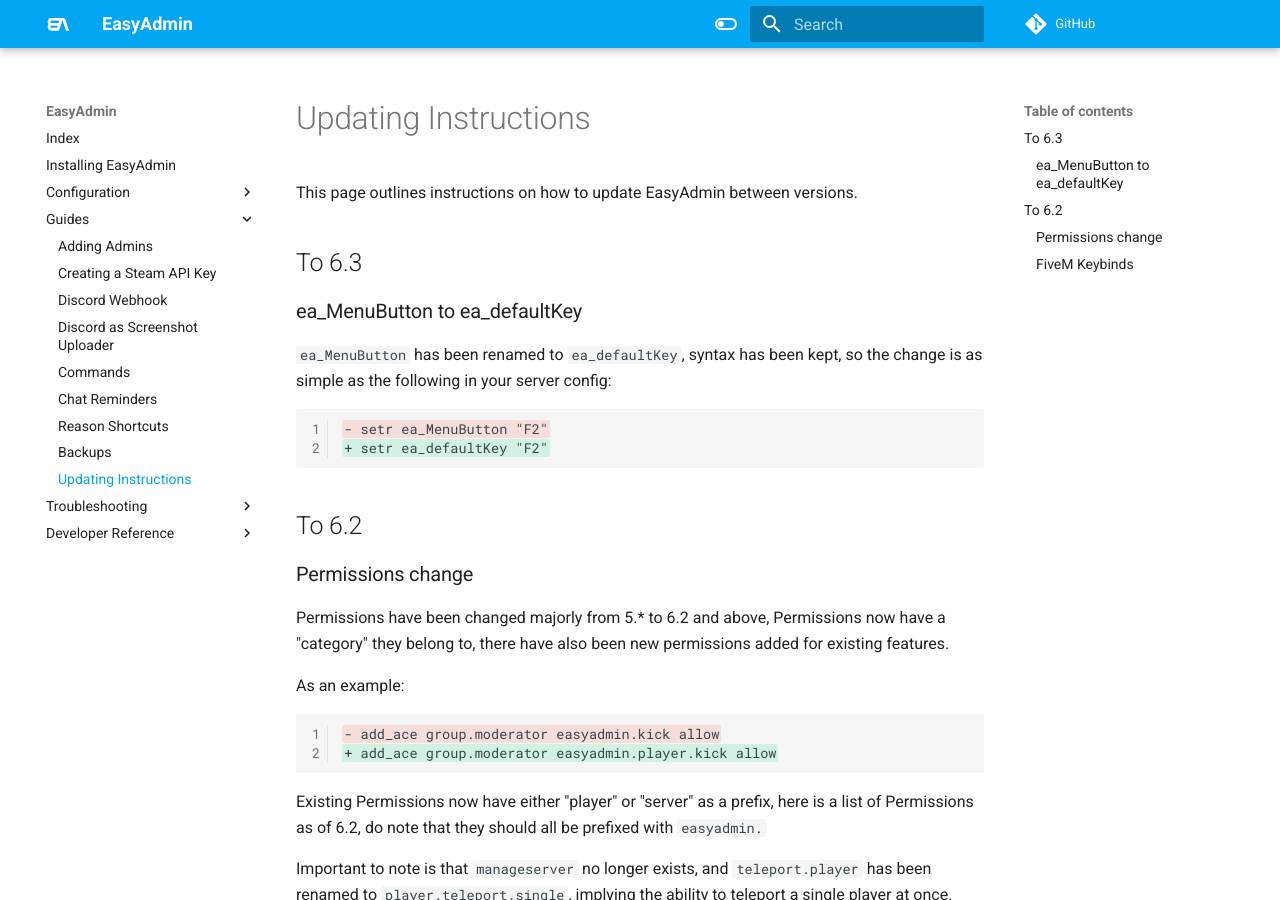
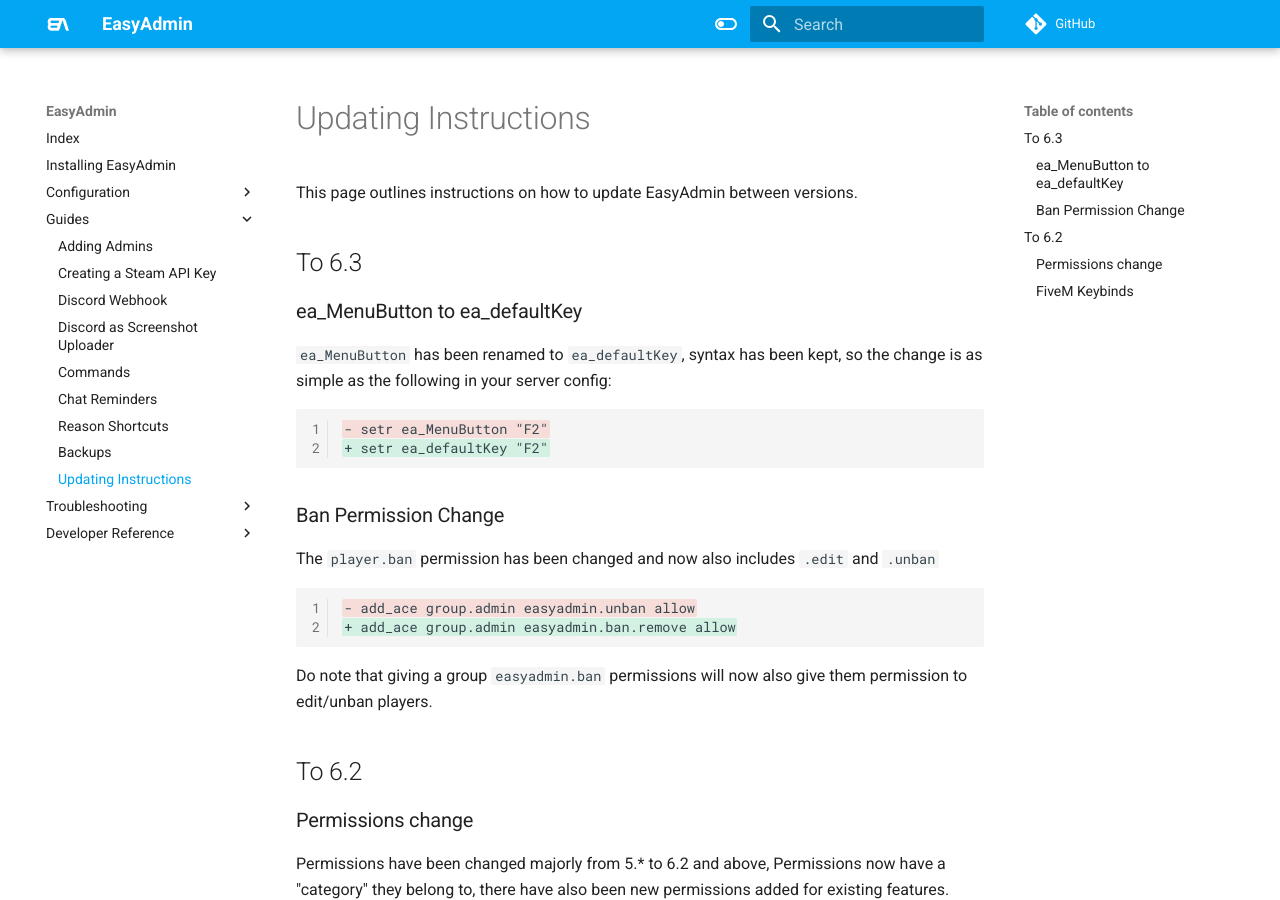
Before and after one commit to Blumlaut/EasyAdmin-docs, an MkDocs documentation site: the page built from docs/updating.md, in a window 1280 px wide and 900 px high. Built offline with MkDocs 1.6.1 and Material for MkDocs 9.7.7, drawn with Linux system fonts in a browser that asks for light colours; comment, search, counter and statistics services are not loaded.

Commit message:
Update updating.md

````diff
--- a/docs/updating.md
+++ b/docs/updating.md
@@ -13,6 +13,18 @@ This page outlines instructions on how to update EasyAdmin between versions.
 - setr ea_MenuButton "F2"
 + setr ea_defaultKey "F2"
 ```
+
+
+### Ban Permission Change
+
+The `player.ban` permission has been changed and now also includes `.edit` and `.unban`
+
+```diff
+- add_ace group.admin easyadmin.unban allow
++ add_ace group.admin easyadmin.ban.remove allow
+```
+
+Do note that giving a group `easyadmin.ban` permissions will now also give them permission to edit/unban players.
 
 
 
````
